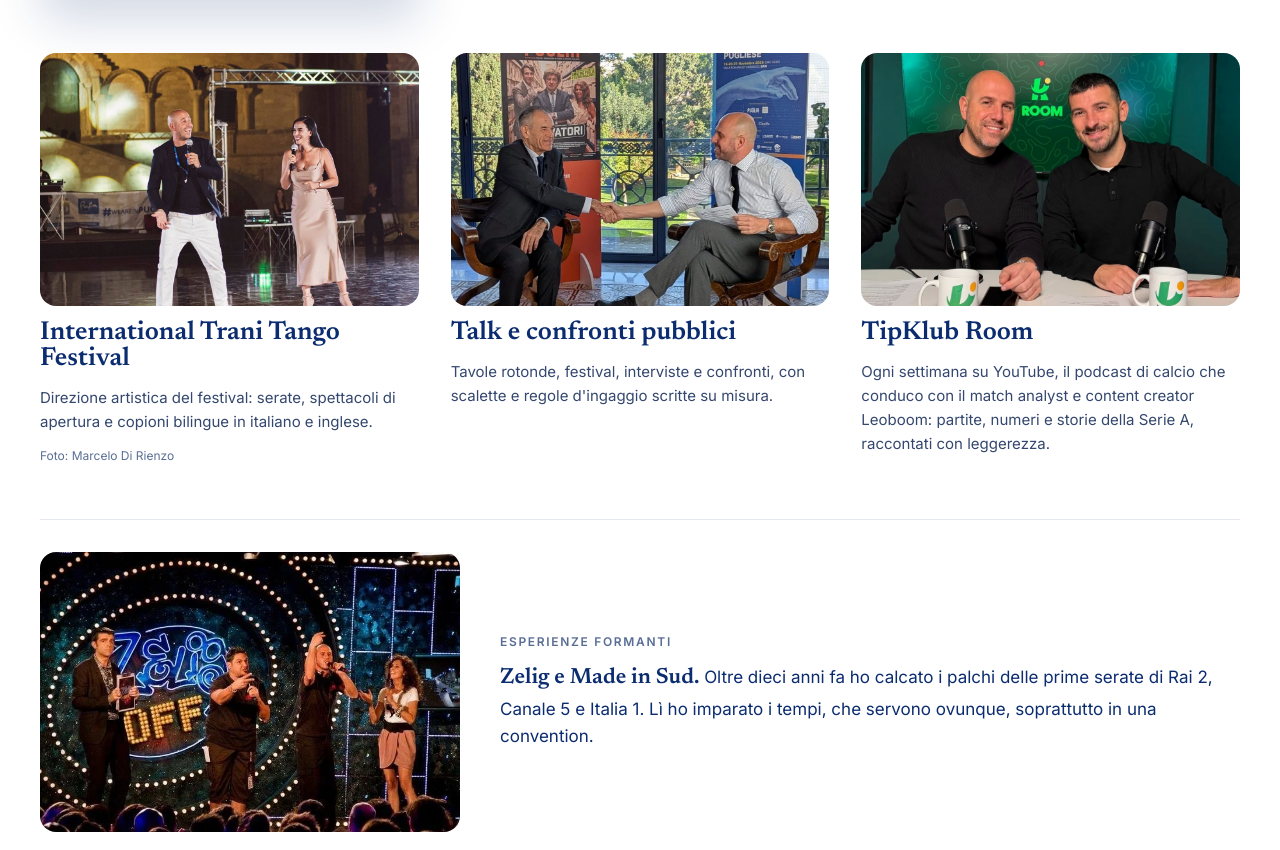
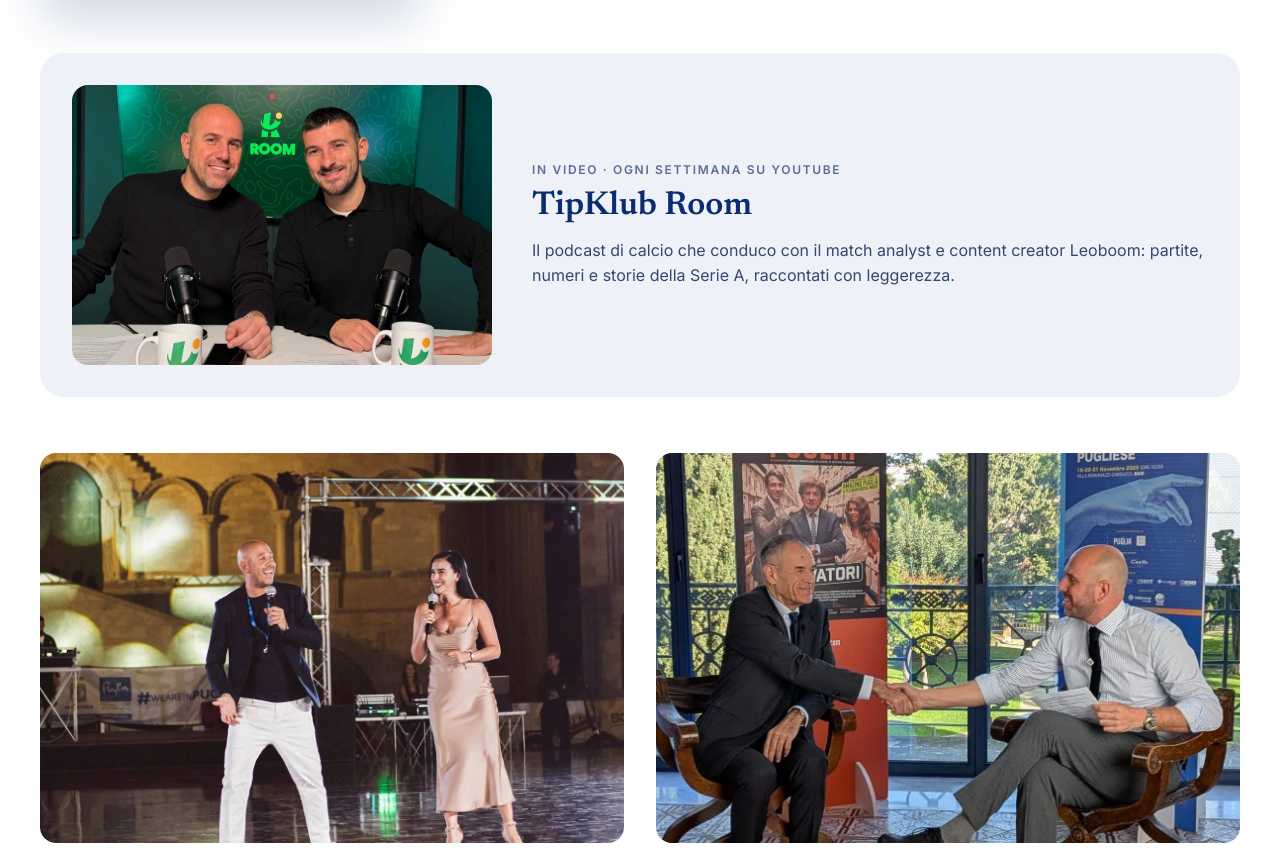
Before and after one commit to francescodonato81/francescodonato.eu, a plain HTML site: page index.html in a window 1280 px wide. Shown: the part 4335-5185 px from the top of the page. Drawn offline with Linux system fonts and the light colour scheme.

Commit message:
Sposta TipKlub Room accanto a Caffellatte
Co-Authored-By: Claude Opus 5.5 <noreply@anthropic.com>
Claude-Session: https://claude.ai/code/session_01YPZWGsJZj9uha8oGBxFE4r

```diff
--- a/index.html
+++ b/index.html
@@ -159,6 +159,14 @@ a{color:#0B2C6F}a:hover{color:#E04A5A}
 <img loading="lazy" src="img/caffellatte-studio.jpg" alt="Francesco Donato a braccia conserte nello studio di Caffellatte" style="width: 100%; flex: 1 1 0; min-height: 240px; object-fit: cover; object-position: 50% 22%; border-radius: 16px; margin-top: 8px">
 </div>
 </article>
+<article style="display: flex; flex-wrap: wrap; gap: 28px 40px; align-items: center; padding: 32px; background: #EEF2F8; border-radius: 24px">
+<img loading="lazy" src="img/tipklub-room.jpg" alt="Francesco Donato e Leoboom nello studio di TipKlub Room" style="flex: 0 1 420px; width: 100%; max-width: 420px; aspect-ratio: 3 / 2; object-fit: cover; object-position: 50% 50%; border-radius: 16px">
+<div style="flex: 1 1 360px; display: flex; flex-direction: column; gap: 12px">
+<p style="margin: 0; font-size: 12px; font-weight: 600; letter-spacing: 0.14em; text-transform: uppercase; color: #5A6E95">In video · Ogni settimana su YouTube</p>
+<h3 style="margin: 0; font-family: Newsreader, serif; font-size: clamp(28px, 2.6vw, 34px); font-weight: 600; line-height: 1.1">TipKlub Room</h3>
+<p style="margin: 0; font-size: 16px; line-height: 1.6; color: #34476E">Il podcast di calcio che conduco con il match analyst e content creator Leoboom: partite, numeri e storie della Serie A, raccontati con leggerezza.</p>
+</div>
+</article>
 <div style="display: grid; grid-template-columns: repeat(auto-fit, minmax(320px, 1fr)); gap: 32px">
 <article style="display: flex; flex-direction: column; gap: 14px">
 <img loading="lazy" src="img/tango-conduzione.jpg" alt="Francesco Donato sul palco dell'International Trani Tango Festival" style="width: 100%; aspect-ratio: 3 / 2; object-fit: cover; object-position: 45% 40%; border-radius: 16px">
@@ -170,11 +178,6 @@ a{color:#0B2C6F}a:hover{color:#E04A5A}
 <img loading="lazy" src="img/talk-cottarelli.jpg" alt="Francesco Donato intervista Carlo Cottarelli" style="width: 100%; aspect-ratio: 3 / 2; object-fit: cover; object-position: 55% 50%; border-radius: 16px">
 <h3 style="margin: 0; font-family: Newsreader, serif; font-size: 26px; font-weight: 600">Talk e confronti pubblici</h3>
 <p style="margin: 0; font-size: 15px; line-height: 1.6; color: #34476E">Tavole rotonde, festival, interviste e confronti, con scalette e regole d'ingaggio scritte su misura.</p>
-</article>
-<article style="display: flex; flex-direction: column; gap: 14px">
-<img src="img/tipklub-room.jpg" alt="Francesco Donato e Leoboom nello studio di TipKlub Room" style="width: 100%; aspect-ratio: 3 / 2; object-fit: cover; object-position: 50% 50%; border-radius: 16px">
-<h3 style="margin: 0; font-family: Newsreader, serif; font-size: 26px; font-weight: 600">TipKlub Room</h3>
-<p style="margin: 0; font-size: 15px; line-height: 1.6; color: #34476E">Ogni settimana su YouTube, il podcast di calcio che conduco con il match analyst e content creator Leoboom: partite, numeri e storie della Serie A, raccontati con leggerezza.</p>
 </article>
 </div>
 <div style="border-top: 1px solid #E3E8F1; padding-top: 32px; display: flex; flex-wrap: wrap; gap: 28px 40px; align-items: center">
```
